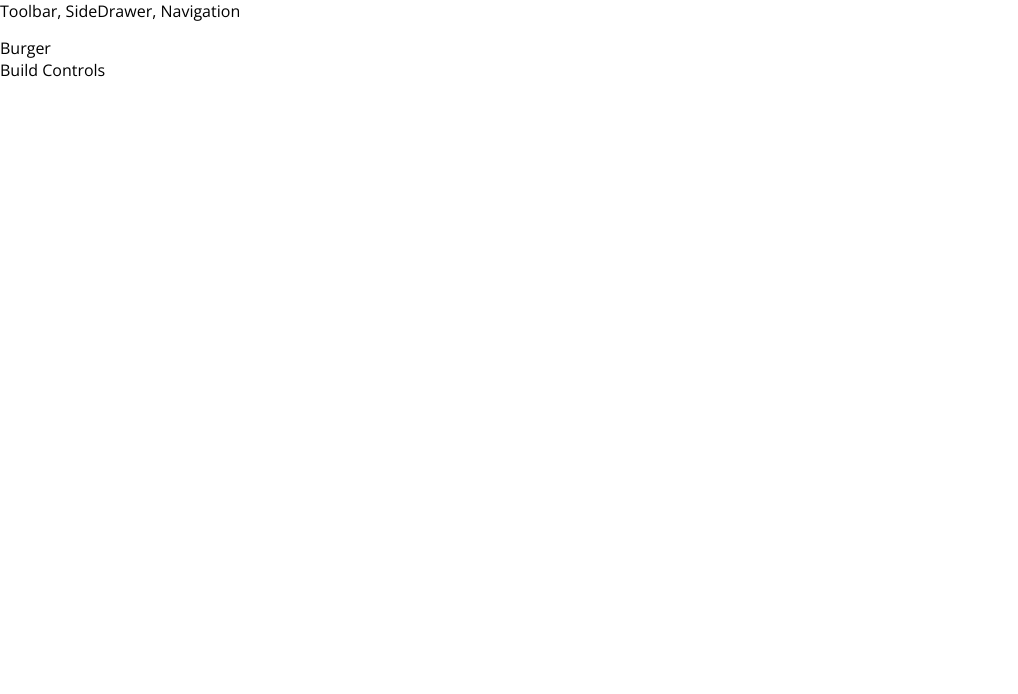
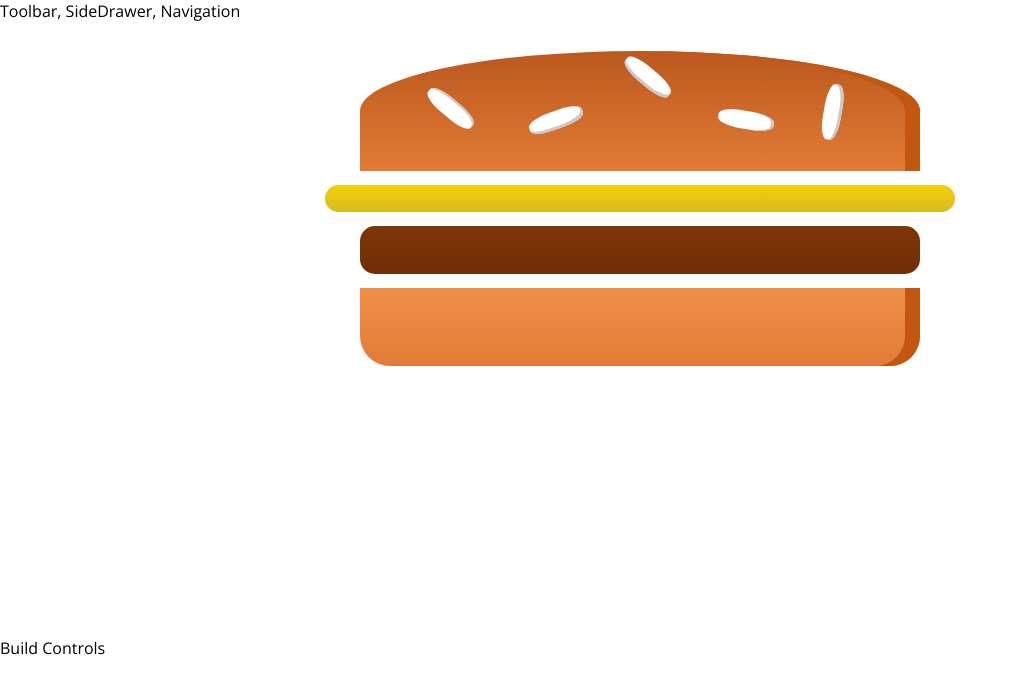
Before and after one commit to shahadat-dev/burgerApp, a React app: page / in a window 1280 px wide. Shown: the top 694 px of the page, without its empty margins (0-1018 px from the left). Built offline with nearby package versions, Linux system fonts and the light colour scheme.

Commit message:
111 Starting the Burger Component

```diff
--- /dev/null
+++ b/src/components/Burger/Burger.css
@@ -0,0 +1,30 @@
+.Burger {
+	width: 100%;
+	margin: auto;
+	height: 250px;
+	overflow: hidden;
+	text-align: center;
+	font-weight: bold;
+	font-size: 1.2rem;
+}
+
+@media (min-width: 500px) and (min-height: 400px){
+	.Burger {
+		width: 350px;
+		height: 300px;
+	}
+}
+
+@media (min-width: 500px) and (min-height: 401px){
+	.Burger {
+		width: 450px;
+		height: 400px;
+	}
+}
+
+@media (min-width: 1000px) and (min-height: 700px){
+	.Burger {
+		width: 700px;
+		height: 600px;
+	}
+}
--- /dev/null
+++ b/src/components/Burger/Burger.js
@@ -0,0 +1,17 @@
+import React from 'react';
+
+import classes from './Burger.css';
+import BurgerIngredient from './BurgerIngredient/BurgerIngredient';
+
+const burger = (props) => {
+	return (
+		<div className={classes.Burger}>
+			<BurgerIngredient type="bread-top" />
+			<BurgerIngredient type="cheese" />
+			<BurgerIngredient type="meat" />
+			<BurgerIngredient type="bread-bottom" />
+		</div>
+	);
+};
+
+export default burger;
--- a/src/containers/BurgerBuilder/BurgerBuilder.js
+++ b/src/containers/BurgerBuilder/BurgerBuilder.js
@@ -1,12 +1,13 @@
 import React, { Component } from 'react';
 
 import Aux from '../../hoc/Aux';
+import Burger from '../../components/Burger/Burger';
 
 class BurgerBuilder extends Component{
 	render () {
 		return (
 			<Aux>
-				<div>Burger</div>
+				<Burger />
 				<div>Build Controls</div>
 			</Aux>
 		);
```
